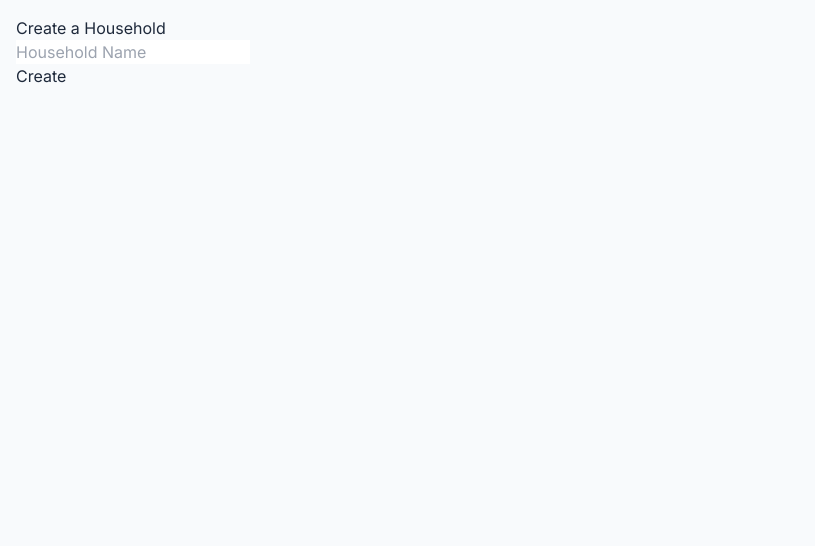
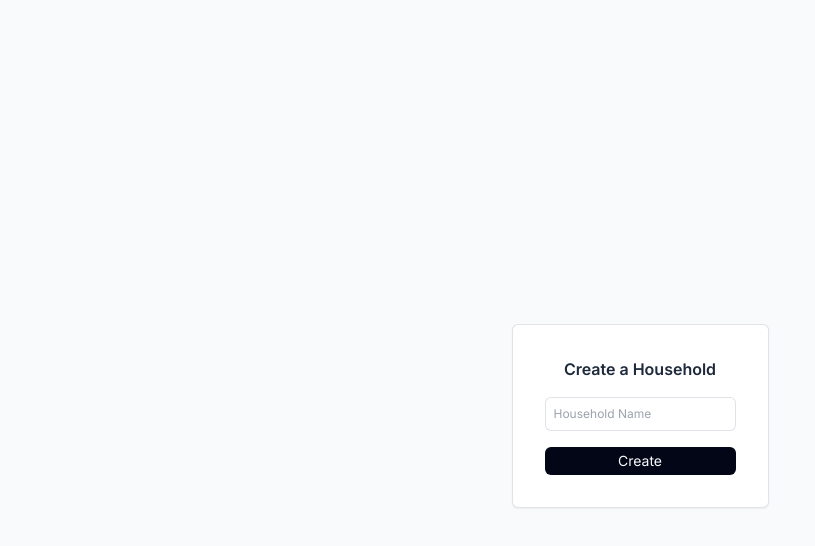
Before and after one commit to jymele/home, a Next.js app: page /household in a window 1280 px wide. Shown: the top 546 px of the page, without its empty margins (0-815 px from the left). Built offline with nearby package versions, Linux system fonts and the light colour scheme; no server answers; sample sign-in values are in the browser's storage.

Commit message:
Styling create household page

```diff
--- a/actions/householdActions.ts
+++ b/actions/householdActions.ts
@@ -6,13 +6,13 @@ import { redirect } from "next/navigation";
 import { createHousehold } from "@/app/api/supabase/household";
 import { assignUserToHousehold } from "@/app/api/supabase/UserHouseholdAssignment";
 
-export async function createHouseholdAction(formData: FormData) {
+export async function createHouseholdAction(name: string) {
   const session: Session | null = await auth();
   if (!session) {
     throw new Error("Unauthorized");
   }
 
-  const household = await createHousehold(formData.get("name") as string);
+  const household = await createHousehold(name);
 
   await assignUserToHousehold(household[0].id, session.user!.email as string);
 
--- /dev/null
+++ b/app/household/layout.tsx
@@ -0,0 +1,32 @@
+import { auth } from "@/auth";
+import { redirect } from "next/navigation";
+import { Session } from "next-auth";
+import type { Metadata } from "next";
+
+export const metadata: Metadata = {
+  title: "Household",
+  description: "Create a household",
+};
+
+export default async function Layout({
+  children,
+}: {
+  children: React.ReactNode;
+}) {
+  const session: Session | null = await auth();
+
+  if (!session) {
+    redirect("/login");
+  }
+
+  return (
+    <div className="min-h-screen flex items-center justify-center">
+      <div className="p-8 rounded-md border border-slate-500/20 bg-white shadow-sm">
+        <header>
+          <h1 className="text-center font-semibold mb-4">Create a Household</h1>
+        </header>
+        {children}
+      </div>
+    </div>
+  );
+}
--- a/app/household/page.tsx
+++ b/app/household/page.tsx
@@ -1,30 +1,40 @@
-import { auth } from "@/auth";
-import { redirect } from "next/navigation";
-import { Session } from "next-auth";
-import type { Metadata } from "next";
+"use client";
 import { createHouseholdAction } from "@/actions/householdActions";
+import { useState } from "react";
 
-export const metadata: Metadata = {
-  title: "Household",
-  description: "Create a household",
-};
+export default function Household() {
+  const [isSubmitting, setIsSubmitting] = useState(false);
+  const [householdName, setHouseholdName] = useState("");
 
-export default async function Household() {
-  const session: Session | null = await auth();
-
-  if (!session) {
-    redirect("/login");
-  }
+  const handleSubmit = async (e: React.FormEvent<HTMLFormElement>) => {
+    e.preventDefault();
+    setIsSubmitting(true);
+    await createHouseholdAction(householdName);
+    setIsSubmitting(false);
+    setHouseholdName("");
+  };
 
   return (
-    <div>
-      Create a Household
-      <form action={createHouseholdAction}>
+    <>
+      <form onSubmit={handleSubmit}>
         <div>
-          <input type="text" name="name" placeholder="Household Name" />
+          <input
+            type="text"
+            name="name"
+            placeholder="Household Name"
+            className="rounded-md border border-slate-500/20 w-full p-2 text-xs"
+            value={householdName}
+            onChange={(e) => setHouseholdName(e.target.value)}
+          />
         </div>
-        <button type="submit">Create</button>
+        <button
+          className="bg-slate-950 text-slate-50 mt-4 w-full py-1 text-sm transition duration-300 active:scale-95 disabled:bg-slate-950/40 hover:bg-slate-700 rounded-md"
+          type="submit"
+          disabled={isSubmitting}
+        >
+          Create
+        </button>
       </form>
-    </div>
+    </>
   );
 }
--- a/components/toolbar/index.tsx
+++ b/components/toolbar/index.tsx
@@ -1,5 +1,5 @@
 import Link from "next/link";
-import { UserRound, Sandwich, ShoppingCart, House } from "lucide-react";
+import { UserRound, Sandwich, House } from "lucide-react";
 import styles from "./toolbar.module.css";
 
 export default function Toolbar() {
@@ -16,11 +16,11 @@ export default function Toolbar() {
             <Sandwich />
           </Link>
         </div>
-        <div>
+        {/* <div>
           <Link className={styles.link} href="/shoppinglist">
             <ShoppingCart />
           </Link>
-        </div>
+        </div> */}
         <div>
           <Link className={styles.link} href="/profile">
             <UserRound />
--- a/components/toolbar/toolbar.module.css
+++ b/components/toolbar/toolbar.module.css
@@ -1,5 +1,5 @@
 .toolbar {
-  @apply flex gap-4 mx-auto w-full justify-center items-center p-2;
+  @apply flex gap-4 mx-auto w-full justify-center items-center p-4;
 }
 
 .toolbar > div {
@@ -7,5 +7,5 @@
 }
 
 .link {
-  @apply p-2 inline-block transition duration-300 ease-out hover:text-blue-500;
+  @apply p-2 inline-block transition duration-300 ease-out hover:text-blue-500 active:scale-95;
 }
```
